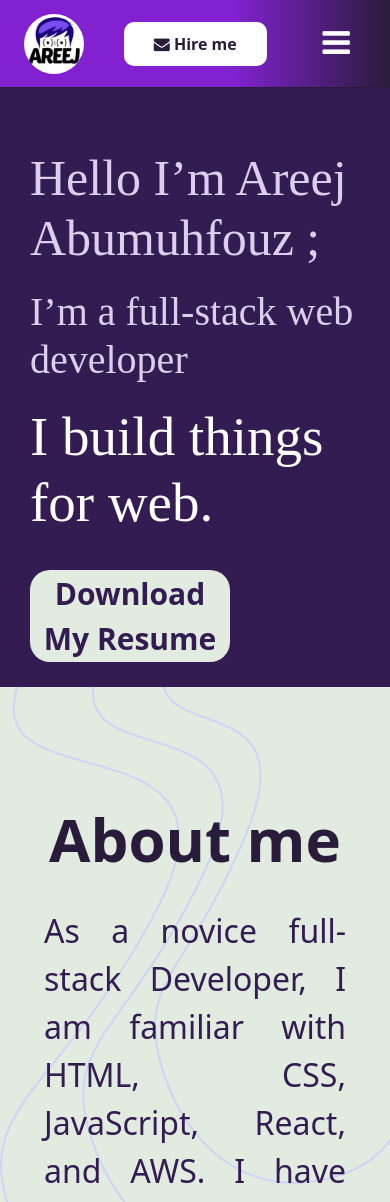
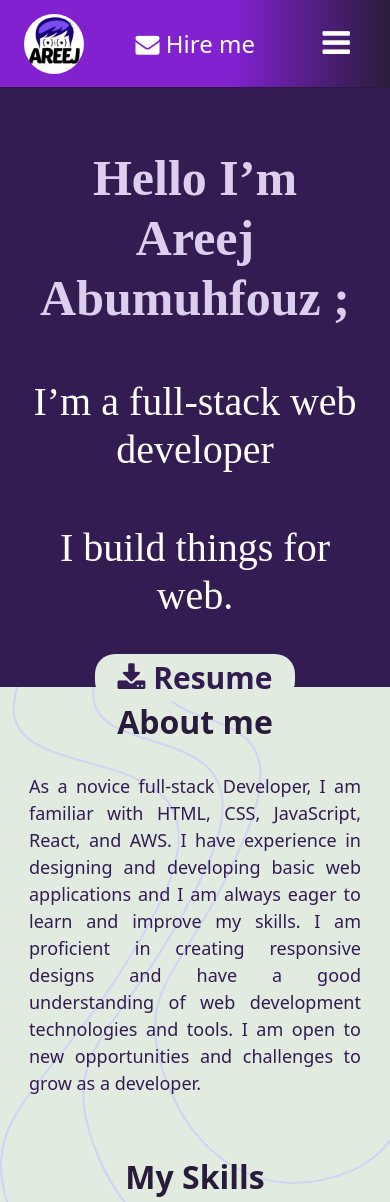
Before and after one commit to progAreej/My-Portfolio, a plain HTML site: page index.html in a window 390 px wide. Shown: the top 1202 px of the page. Drawn offline with nearby package versions, Linux system fonts and the light colour scheme; a web font is replaced by a local one.

Commit message:
edited by areej

```diff
--- a/index.html
+++ b/index.html
@@ -23,7 +23,8 @@
            <li><a href="#projects-section">Projects</a></li>
          </ul>
         </div>
-          <button  class="button-of-navbar"><a href="mailto:areejabumahfouz@gmail.com?subject=Mail from Our Site"><a href="mailto:areejabumahfouz@gmail.com?subject=Mail from Our Site"><i class="fa fa-envelope"></i> Hire me</a></a></button>
+           <a class="here" href="mailto:areejabumahfouz@gmail.com?subject=Mail from Our Site"><i class="fa fa-envelope"></i> Hire me</a>
+
         <div class="subnav">
             <button class="subnavbtn"> <i class="fa fa-bars" style="font-size: xx-large;"></i></button>
             <div class="subnav-content">
@@ -44,9 +45,7 @@
     <h1>Hello I’m Areej Abumuhfouz ;</h1>
     <h3 class="d-flex justify-content-start">I’m a full-stack web  developer</h3>
     <h4 class="d-flex justify-content-start">I build things for web.</h4><br>
-    <button><a href="./AREEJ OMAR CV .pdf" download>Download My Resume</a></button>
-
-
+    <button><a href="./AREEJ OMAR CV .pdf" download><i class="fa fa-download"></i>  Resume</a></button>
     </div>
   <!-- </div> -->
 
@@ -59,7 +58,7 @@
       <br><br><br>
       <h2>About me</h2>
       <br>
-      <p class="parghraph1">
+      <p>
         As a novice full-stack Developer, I am familiar with HTML, CSS, JavaScript, React, and AWS.
          I have experience in designing and developing basic web applications and I am always
          eager to learn and improve my skills. I am proficient in creating responsive designs
@@ -152,12 +151,12 @@
          <h2 class="d-flex justify-content-center ">Let’s discuss  on somthing cool together</h2>
          <div class="d-flex justify-content-center">
           <button><a href="tel:078-290-7153">Call Me</a></button>
-          <button><a href="mailto:areejabumahfouz@gmail.com">Text me</a></button>
+          <button><a href="mailto:areejabumahfouz@gmail.com">Email me</a></button>
          </div>
          <div class=" social d-flex justify-content-center m-4 ">
           <a href="https://www.facebook.com/arooj.omaar?mibextid=kFxxJD"><i class="fa fa-facebook "></i></a>
           <a href="https://www.instagram.com/aroojomaar?igsh=MWRrczExOHBnem8zMA=="><i class="fa fa-instagram"></i></a>
-          <a href="mailto:areejabumahfouz@gmail.com"><i class="fa fa-envelope"></i></a>
+          <a href="https://github.com/progAreej"><i class="fa fa-github"></i></a>
           <a href="https://www.linkedin.com/in/areej-abumuhfouz-893ba4250/"><i class="fa fa-linkedin"   ></i></a>
 
           </div>
@@ -171,7 +170,7 @@
     <h5>© 2024 copyright Areej Abumuhfouz.</h5>
     <div class=" icon d-flex justify-content-center">
     <a href="https://github.com/progAreej"><i class="fa fa-github" style="font-size: 50px;"></i></a>
-    <a href="https://www.linkedin.com/in/areej-abumuhfouz-893ba4250/"><i class="fa fa-linkedin"   style="font-size: 32px;  margin-top: 10px; background-color: #dccfed; color:#331C52;"></i></a>
+    <a href="https://www.linkedin.com/in/areej-abumuhfouz-893ba4250/"><i class="fa fa-linkedin"   style="font-size: 34px;  margin-top: 10px; background-color: #dccfed; color:#331C52;"></i></a>
     </div>
  </section>
    <script src="https://cdn.jsdelivr.net/npm/bootstrap@5.3.3/dist/js/bootstrap.bundle.min.js" integrity="sha384-YvpcrYf0tY3lHB60NNkmXc5s9fDVZLESaAA55NDzOxhy9GkcIdslK1eN7N6jIeHz" crossorigin="anonymous"></script>
--- a/style.css
+++ b/style.css
@@ -43,6 +43,11 @@ body{
 .subnav div ul li a{
     color: #331C52;
 }
+.here{
+    text-decoration: none;
+    color: white;
+    font-size: x-large;
+}
 
 /* home section--------------------------------------------------------- */
 
@@ -60,26 +65,26 @@ body{
 .home h1{
     font-family: "Freight Display W01 Medium";
     color: white;
-    font-size: 70px;
+    font-size: 50px;
     margin: 10px 0px;
 }
 
 .home h2{
     color: white;
-    font-size: 60px;
+    font-size: 40px;
     font-weight: bold;
     margin: 50px 0px;
 }
 .home h3{
     color: #dccfed;
     font-family: "Freight Display W01 Medium";
-    font-size: 70px;
+    font-size: 50px;
     margin: 20px 0px;
 }
 
 .home h4{
   font-family: "Freight Display W01 Medium";
-  font-size:55px;
+  font-size:35px;
   color: white;
   margin: 10px 0px;
 }
@@ -314,7 +319,7 @@ body{
 }
 
 /* animation section ----------------------------- */
-.home{
+/* .home{
     animation-name: animation;
     position: relative;
     animation-duration: 2s;
@@ -331,7 +336,7 @@ body{
     bottom: 0px;
     }
 }
-
+   */
 .navbar li a {
     position: relative;
     transition: top 0.3s;
@@ -358,7 +363,6 @@ body{
         display:none;
     }
     .subnav {
-        color: black;
         display: block;
         float: left;
         overflow: hidden;
@@ -373,10 +377,7 @@ body{
         background-color: inherit;
         font-family: inherit;
         margin: 0;
-      }
-    .navbar a:hover, .subnav:hover .subnavbtn:hover{
-        background-color: #291c3a;
-      }
+    }
     .subnav-content {
         display: none;
         position: absolute;
@@ -391,7 +392,6 @@ body{
         text-decoration: none;
       }
     .subnav-content a:hover {
-        background-color:  #291c3a;
         color: white;
       }
     .subnav:hover .subnav-content {
@@ -402,33 +402,64 @@ body{
        width: 100%;
        display: flex;
        justify-content: center;
+       text-align: center;
       }
-    .home h2{
-        color: white;
+    .home h1{
+        color: #dccfed;
         font-size: 50px;
         font-weight: bold;
+
+    }
+    .home h3{
+        color: white;
+        font-size: 30px;
         margin: 50px 0px;
     }
-    .home h1{
-        color: #dccfed;
+    .home h4{
+        text-align: center;
+        color: white;
         font-size: 40px;
-        margin: 10px 0px;
     }
-    .down-sec-hero div p{
-        font-size: 10px;
+    #about-section{
+        text-align: center;
+        margin: 5px;
+
     }
-    .logos img{
-        display: none;
+    #skills-section,#about-section,.project{
+        margin-top:-80px;
     }
+    #about-section p,#skills-section p,.project p{
+        font-size: large;
+    }
+    #about-section h2,#skills-section  h2,.project h2{
+        font-size: xx-large;
+    }
+     #skills-section div{
+        width:80%;
+     }
+     .footer{
+        text-align: center;
+     }
+    .box-chat h2{
+       font-size: xx-large;
+    }
+
     .box-chat div span{
         display: none;
     }
     .box-chat div p{
         display: none;
-
     }
     .home button{
         width: 150px;
+      }
+      .box-chat div button a{
+        font-size: 20px;
+        text-align: center;
+      }
+      .box-chat .social a i{
+
+        font-size: 16px;
       }
 
     }
@@ -452,9 +483,7 @@ body{
         font-family: inherit;
         margin: 0;
       }
-    .navbar a:hover, .subnav:hover .subnavbtn:hover{
-        background-color: #291c3a;
-      }
+
     .subnav-content {
         display: none;
         position: absolute;
@@ -465,12 +494,10 @@ body{
       }
     .subnav-content a {
         margin-top: 5px;
-
         color:#8121D0 ;
         text-decoration: none;
       }
     .subnav-content a:hover {
-        background-color:  #291c3a;
         color: white;
       }
     .subnav:hover .subnav-content {
```
Also changed, not shown: 1 other file.
